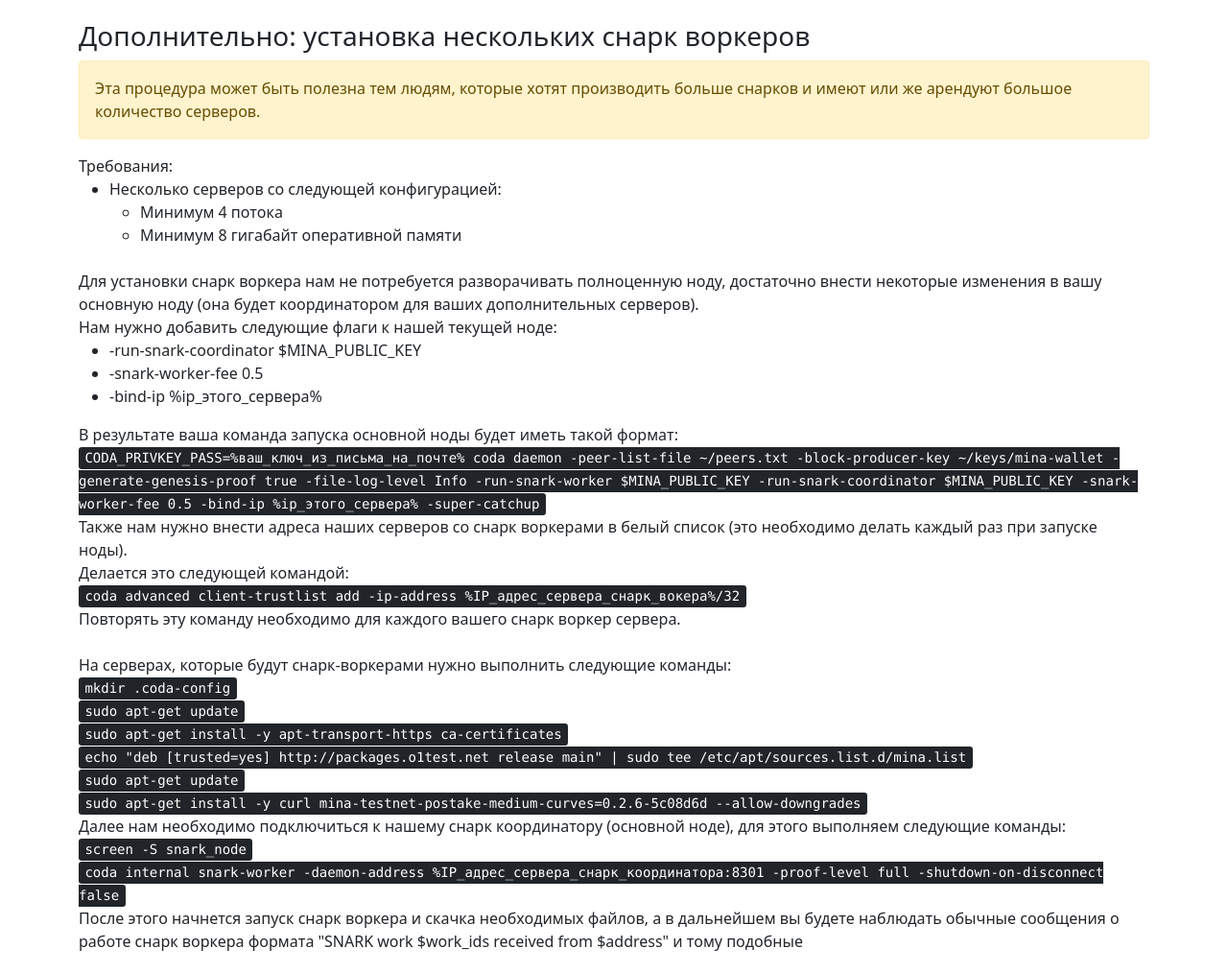
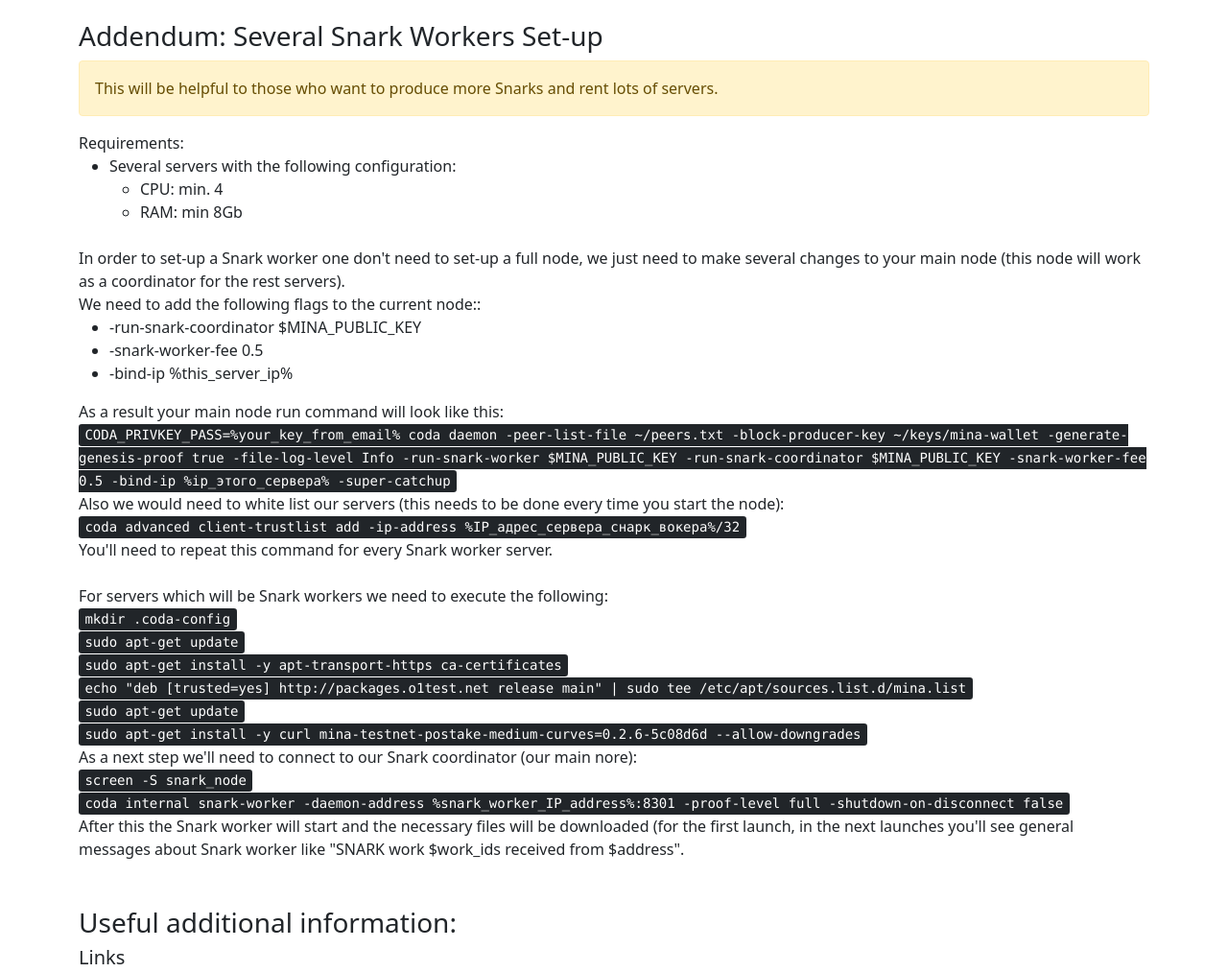
Before and after one commit to kinrokinro/mina-begginer-guide, a plain HTML site: page index.html in a window 1280 px wide. Shown: the part 5300-6313 px from the top of the page at 96% size. Drawn offline with nearby package versions, Linux system fonts and the light colour scheme.

Commit message:
en version of coordinator, footer

```diff
--- a/index.html
+++ b/index.html
@@ -364,45 +364,37 @@
                         </div>
                     </div>
                     <div class="mb-5" id="coordinator">
-                        <h3>Дополнительно: установка нескольких снарк воркеров</h3>
+                        <h3>Addendum: Several Snark Workers Set-up</h3>
                         <div class="alert alert-warning">
-                            Эта процедура может быть полезна тем людям, которые хотят производить больше снарков и имеют
-                            или же арендуют большое количество серверов.
+                            This will be helpful to those who want to produce more Snarks and rent lots of servers.
                         </div>
                         <div class="mb-4">
-                            Требования:
+                            Requirements:
                             <ul>
-                                <li>Несколько серверов со следующей конфигурацией:</li>
+                                <li>Several servers with the following configuration:</li>
                                 <ul>
-                                    <li>Минимум 4 потока</li>
-                                    <li>Минимум 8 гигабайт оперативной памяти</li>
+                                    <li>CPU: min. 4</li>
+                                    <li>RAM: min 8Gb</li>
                                 </ul>
                             </ul>
                         </div>
                         <div class="mb-4">
-                            Для установки снарк воркера нам не потребуется разворачивать полноценную ноду, достаточно
-                            внести некоторые изменения в вашу основную ноду (она будет координатором для ваших
-                            дополнительных серверов).<br>
-                            Нам нужно добавить следующие флаги к нашей текущей ноде:
+                            In order to set-up a Snark worker one don't need to set-up a full node, we just need to make several changes to your main node (this node will work as a coordinator for the rest servers).<br>
+                            We need to add the following flags to the current node::
                             <ul>
                                 <li>-run-snark-coordinator $MINA_PUBLIC_KEY</li>
                                 <li>-snark-worker-fee 0.5</li>
-                                <li>-bind-ip %ip_этого_сервера%</li>
+                                <li>-bind-ip %this_server_ip%</li>
                             </ul>
-                            В результате ваша команда запуска основной ноды будет иметь такой формат:<br>
-                            <kbd>CODA_PRIVKEY_PASS=%ваш_ключ_из_письма_на_почте% coda daemon -peer-list-file ~/peers.txt
-                                -block-producer-key ~/keys/mina-wallet -generate-genesis-proof true -file-log-level Info
-                                -run-snark-worker $MINA_PUBLIC_KEY -run-snark-coordinator $MINA_PUBLIC_KEY
-                                -snark-worker-fee 0.5 -bind-ip %ip_этого_сервера% -super-catchup</kbd><br>
-                            Также нам нужно внести адреса наших серверов со снарк воркерами в белый список (это
-                            необходимо делать каждый раз при запуске ноды).<br>
-                            Делается это следующей командой:<br>
+                            As a result your main node run command will look like this:<br>
+                            <kbd>CODA_PRIVKEY_PASS=%your_key_from_email% coda daemon -peer-list-file ~/peers.txt -block-producer-key ~/keys/mina-wallet -generate-genesis-proof true -file-log-level Info -run-snark-worker $MINA_PUBLIC_KEY -run-snark-coordinator $MINA_PUBLIC_KEY -snark-worker-fee 0.5 -bind-ip %ip_этого_сервера% -super-catchup</kbd><br>
+                            Also we would need to white list our servers (this needs to be done every time you start the node):<br>
                             <kbd>coda advanced client-trustlist add -ip-address
                                 %IP_адрес_сервера_снарк_вокера%/32</kbd><br>
-                            Повторять эту команду необходимо для каждого вашего снарк воркер сервера.
+                            You'll need to repeat this command for every Snark worker server.
                         </div>
                         <div class="mb-4">
-                            На серверах, которые будут снарк-воркерами нужно выполнить следующие команды:<br>
+                            For servers which will be Snark workers we need to execute the following:<br>
                             <kbd>mkdir .coda-config</kbd><br>
                             <kbd>sudo apt-get update</kbd><br>
                             <kbd>sudo apt-get install -y apt-transport-https ca-certificates</kbd><br>
@@ -411,14 +403,11 @@
                             <kbd>sudo apt-get update</kbd><br>
                             <kbd>sudo apt-get install -y curl mina-testnet-postake-medium-curves=0.2.6-5c08d6d
                                 --allow-downgrades</kbd><br>
-                            Далее нам необходимо подключиться к нашему снарк координатору (основной ноде), для этого
-                            выполняем следующие команды:<br>
+                            As a next step we'll need to connect to our Snark coordinator (our main nore):<br>
                             <kbd>screen -S snark_node</kbd><br>
-                            <kbd>coda internal snark-worker -daemon-address %IP_адрес_сервера_снарк_координатора:8301
+                            <kbd>coda internal snark-worker -daemon-address %snark_worker_IP_address%:8301
                                 -proof-level full -shutdown-on-disconnect false</kbd><br>
-                            После этого начнется запуск снарк воркера и скачка необходимых файлов, а в дальнейшем вы
-                            будете наблюдать обычные сообщения о работе снарк воркера формата "SNARK work $work_ids
-                            received from $address" и тому подобные<br>
+                                After this the Snark worker will start and the necessary files will be downloaded (for the first launch, in the next launches you'll see general messages about Snark worker like "SNARK work $work_ids received from $address".<br>
                         </div>
                     </div>
                     <div class="mb-5">
@@ -451,6 +440,9 @@
             </div>
         </div>
     </div>
+    <footer class="text-center mb-1">
+        Made with love by <a href="https://docs.google.com/forms/d/e/1FAIpQLScwF7Ehu9dzbpVSvLy4RIhxvrRTM1FJZ56Vo5Fy-4XU8optHA/viewform">666BANDIT007#2836</a>
+    </footer>
     <script src="js/script.js" async defer></script>
     <script src="https://cdn.jsdelivr.net/npm/bootstrap@5.0.0-beta1/dist/js/bootstrap.bundle.min.js"
         integrity="sha384-ygbV9kiqUc6oa4msXn9868pTtWMgiQaeYH7/t7LECLbyPA2x65Kgf80OJFdroafW" crossorigin="anonymous">
```
Also changed, not shown: ru.html (+3 -0 lines).
